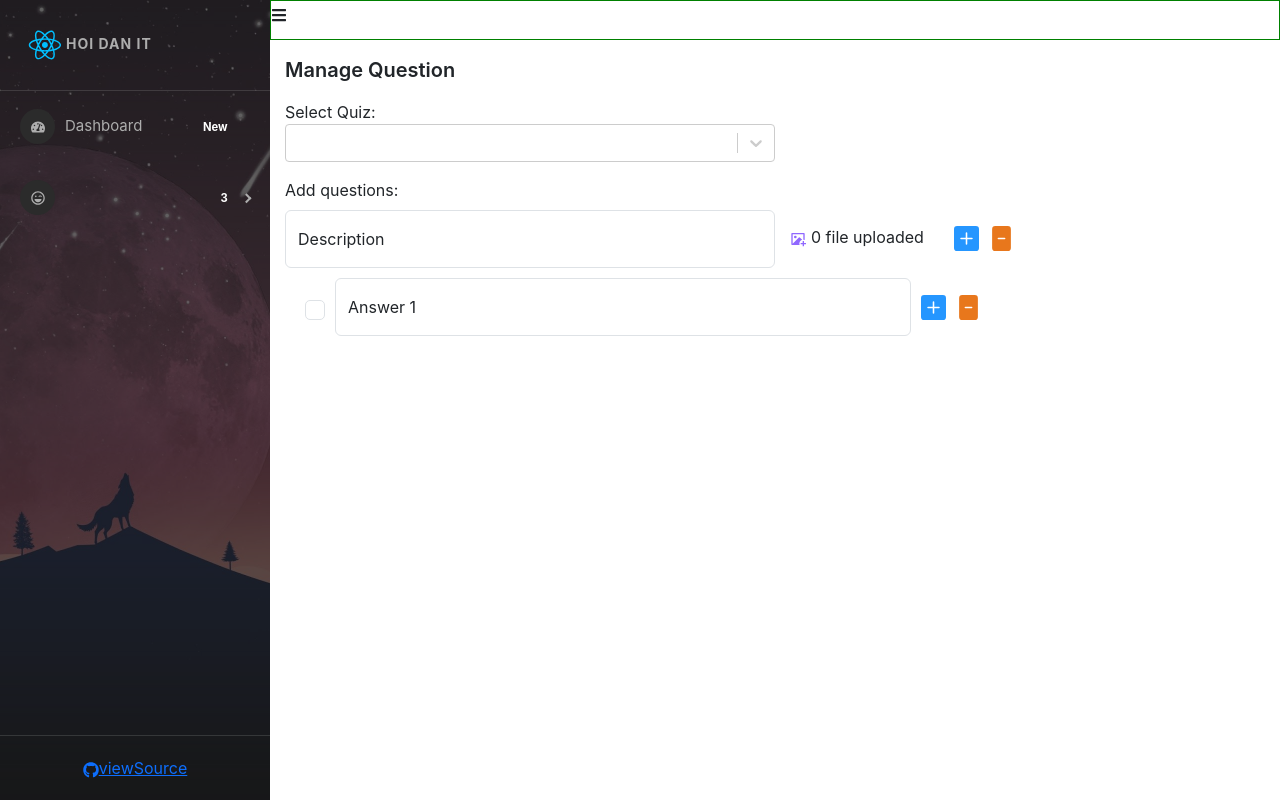
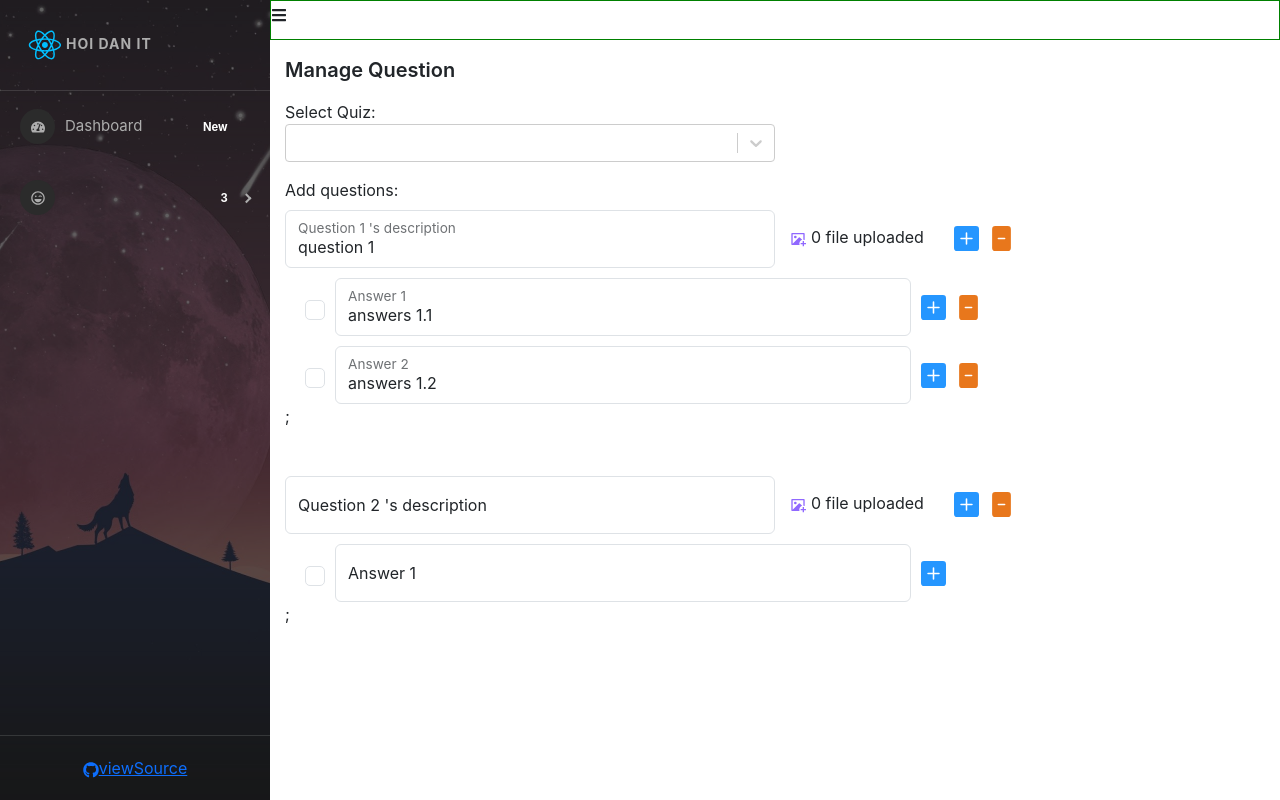
Before and after one commit to 31181024369/reactjs-Ultimate-begin, a React (Create React App) app: page /admins/manage-questions in a window 1280 px wide. Both pictures are taken after a click on the icon 966 px from the left and 238 px from the top of the page. Built offline with nearby package versions, Linux system fonts and the light colour scheme.

Commit message:
chuong8-bai95-20-3-2025

```diff
--- a/package.json
+++ b/package.json
@@ -27,6 +27,7 @@
     "redux-persist": "6.0.0",
     "redux-thunk": "2.4.1",
     "sass": "1.53.0",
+    "uuid": "8.3.2",
     "web-vitals": "2.1.4"
   },
   "scripts": {
--- a/src/components/Admin/content/Question/Questions.js
+++ b/src/components/Admin/content/Question/Questions.js
@@ -4,6 +4,8 @@ import Select from 'react-select';
 import { BsPlusSquareFill } from "react-icons/bs";
 import { BsFillFileMinusFill } from "react-icons/bs";
 import { RiImageAddFill } from "react-icons/ri";
+import { v4 as uuidv4 } from 'uuid';
+import _ from 'lodash';
 const options = [
     { value: 'chocolate', label: 'Chocolate' },
     { value: 'strawberry', label: 'Strawberry' },
@@ -11,6 +13,73 @@ const options = [
   ];
 const Questions=(props)=>{
     const [selectedQuiz, setSelectedQuiz] = useState({});
+    const [questions,setQuestions]=useState([
+        {
+            id:uuidv4(),
+            description:'question 1',
+            imageFile:'',
+            imageName:'',
+            answers:[
+                {
+                    id:uuidv4(),
+                    description:'answers 1.1',
+                    isCorrect:false
+                },
+                {
+                    id:uuidv4(),
+                    description:'answers 1.2',
+                    isCorrect:false
+                }
+            ]
+        },
+
+    ])
+    console.log("data:",questions);
+    const handleAddRemoveQuestion=(type,id)=>{
+        if(type=="ADD"){
+            const newQuestion={
+                id:uuidv4(),
+                description:'',
+                imageFile:'',
+                imageName:'',
+                answers:[
+                {
+                    id:uuidv4(),
+                    description:'',
+                    isCorrect:false
+                }
+            ]
+            }
+            setQuestions([...questions,newQuestion]);
+        }
+        if(type=="REMOVE"){
+            let questionClone=_.cloneDeep(questions);;
+            questionClone=questionClone.filter(item=>item.id!=id);
+            setQuestions(questionClone);
+        }
+
+    }
+    const handleAddRemoveAnswer=(type,questionId, anwserId)=>{
+        let questionsClone=_.cloneDeep(questions);
+        if(type==='ADD'){
+            const newAnswer={
+                id:uuidv4(),
+                description:'',
+                isCorrect:false
+            };
+            let index=questionsClone.findIndex(item=>item.id===questionId);
+            console.log("questionId Add",index);
+            questionsClone[index].answers.push(newAnswer);
+            setQuestions(questionsClone);
+        }
+        if(type==='REMOVE'){
+
+            let index=questionsClone.findIndex(item=>item.id===questionId);
+            console.log("questionId REMOVE",index);
+            questionsClone[index].answers=questionsClone[index].answers.filter(item=>item.id!==anwserId);
+            setQuestions(questionsClone);
+        }
+    }
     return (
         <div className="questions-container">
             <div className="title">
@@ -22,19 +91,23 @@ const Questions=(props)=>{
                     <Select
                     defaultValue={selectedQuiz}
                     onChange={setSelectedQuiz}
-                    options={options}
+                    options={options}let
                     />
                 </div>
                 <div className='mt-3 mb-2'>
                     Add questions:
                 </div>
+                {questions && questions.length>0 && questions.map((question,index)=>{
+                    return (
+                        <div key={question.id} className="q-main mb-5">
                         <div className='questions-content'>
                             <div className="form-floating description">
                                 <input type="text"
                                 class="form-control"
                                 placeholder="description"
+                                value={question.description}
                                 />
-                        <label >Description</label>
+                                <label >Question {index+1} 's description</label>
                             </div>
                             <div className='group-upload'>
                                 <lable >
@@ -45,35 +118,54 @@ const Questions=(props)=>{
                             </div>
                             <div className='btn-add'>
                                 <span>
-                            <BsPlusSquareFill className='icon-add'  />
+                                    <BsPlusSquareFill onClick={()=>handleAddRemoveQuestion('ADD','')} className='icon-add'  />
                                 </span>
                                 <span>
-                            <BsFillFileMinusFill className='icon-remove'  />
+                                    {questions.length>1 && <BsFillFileMinusFill onClick={()=>handleAddRemoveQuestion('REMOVE',question.id)} className='icon-remove'  />}
+
                                 </span>
                             </div>
                         </div>
-                <div className='anwers-content'>
+                        {question.answers && question.answers.length>0 &&
+                         question.answers.map((answer,index)=>{
+                            return (
+                                <div key={answer.id} className='anwers-content'>
                                 <input
                                 type="checkbox"
                                 className="form-check-input iscorrect"
+
                                 />
-
                                 <div className="form-floating description anwser-name">
                                 <input type="text"
                                 class="form-control"
                                 placeholder="description"
+                                value={answer.description}
                                 />
-                        <label >Answer 1</label>
+                                <label >Answer {index+1}</label>
                             </div>
                                 <div className='btn-group'>
                                     <span>
-                                <BsPlusSquareFill className='icon-add'  />
+                                        <BsPlusSquareFill
+                                        onClick={()=>handleAddRemoveAnswer('ADD',question.id,'')}
+                                        className='icon-add'
+                                          />
                                     </span>
-                            <span>
-                                <BsFillFileMinusFill className='icon-remove'  />
-                            </span>
+                                    {question.answers.length>1 && <span>
+                                        <BsFillFileMinusFill
+                                        onClick={()=>handleAddRemoveAnswer('REMOVE',question.id,answer.id)}
+                                         className='icon-remove'  />
+                                    </span>}
+
                                 </div>
                         </div>
+                            );
+                         })
+
+                         };
+                    </div>
+                    );
+                })}
+
             </div>
         </div>
     );
```
Also changed, not shown: 1 other file (tests, documents, lock files or other folders). Lines whose indentation alone changed are shown as unchanged.
